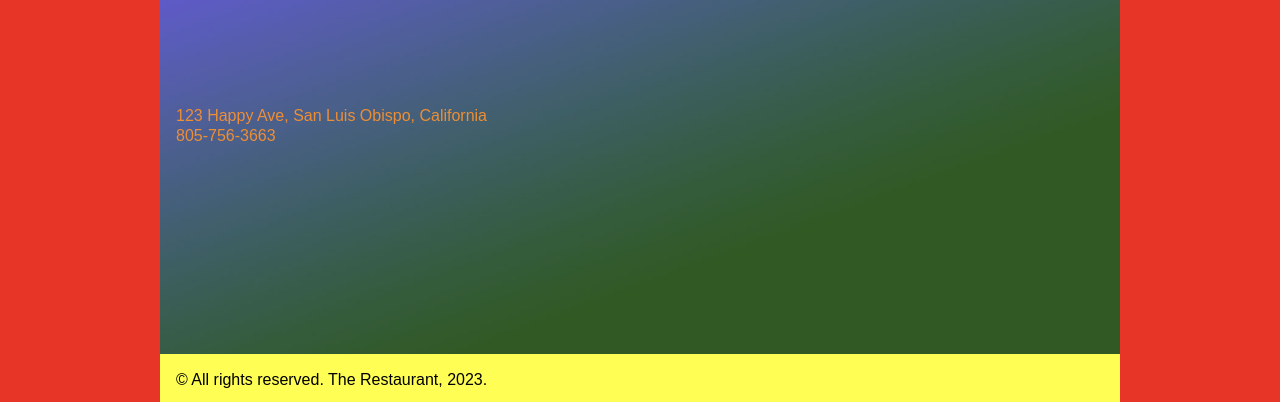
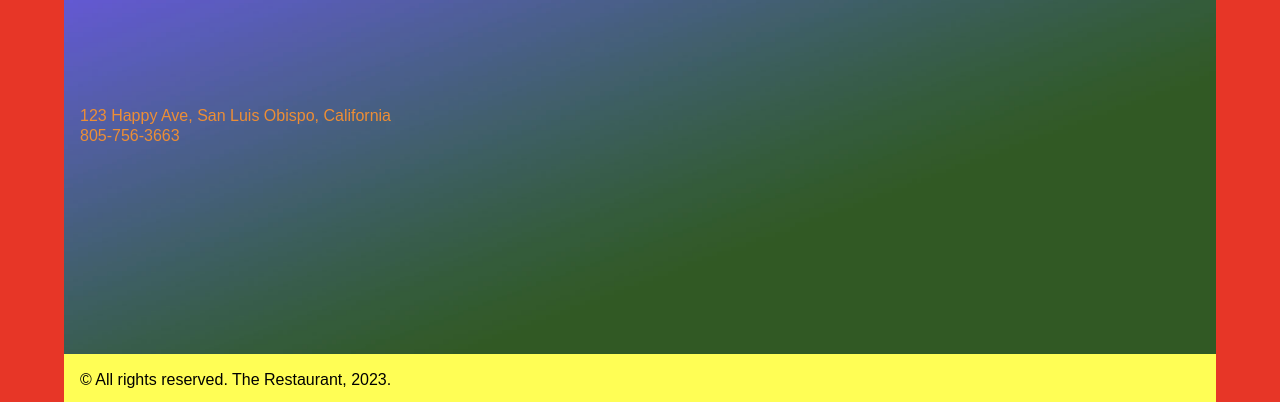
Before and after one commit to emilyvitanatchi/emilyvitanatchi.github.io, a plain HTML site: page grc338/website-responsive/index.html in a window 1280 px wide. Shown: the part 398-800 px from the top of the page. Drawn offline with Linux system fonts and the light colour scheme; a web font is replaced by a local one.

Commit message:
Update style.css

```diff
--- a/grc338/website-responsive/style.css
+++ b/grc338/website-responsive/style.css
@@ -176,9 +176,6 @@ footer p {
 
 }
 
-div{
-	width: 60em;
-	margin: auto;
 
 @media screen and (min-width: 60em) {
 	main ul{
@@ -196,6 +193,9 @@ div{
 	nav ul {
 		margin-top: 2em;
 	}
+
+	div{
+		width:90%;
+		margin:auto;
 	}
-
 }
```
Lines whose indentation alone changed are shown as unchanged.
